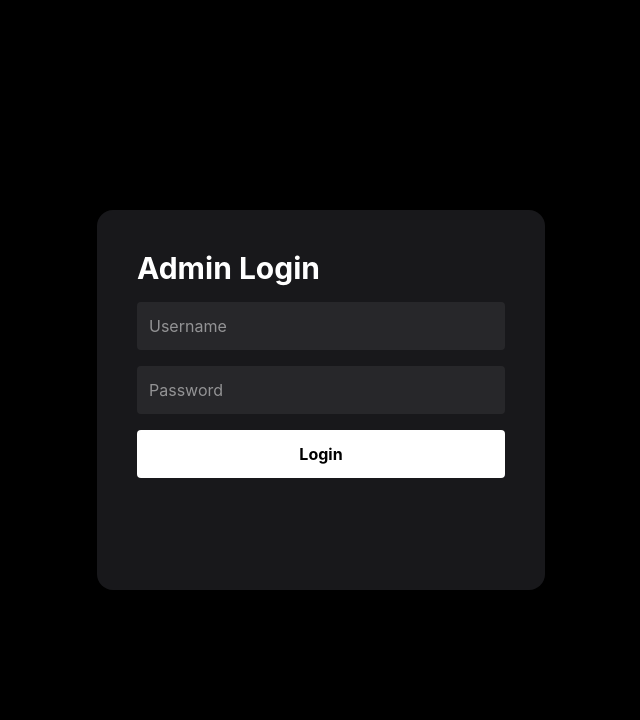
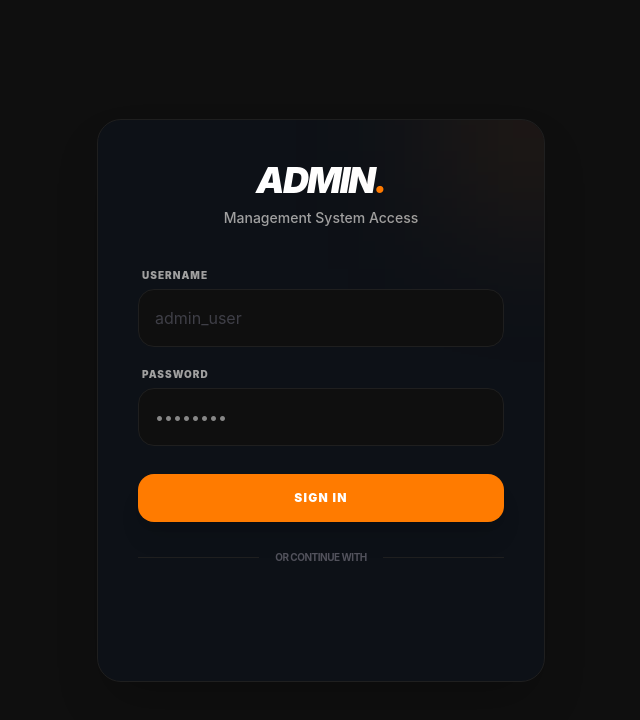
Before and after one commit to joaoloureiro-dev/portfolio-fullstack, a React (Vite) app in the folder frontend/: page / in a window 1280 px wide. Shown: the top 720 px of the page, without its empty margins (319-959 px from the left). Built offline with nearby package versions, Linux system fonts and the light colour scheme; no server answers.

Commit message:
feat: implement dashboard sidebar and layout structure
- Add Sidebar component with orange-themed navigation
- Implement DashboardLayout to persist sidebar across views
- Update Dashboard and Login styles to match premium dark theme
- Integrate global CSS variables for Tailwind v4 consistency

```diff
--- /dev/null
+++ b/frontend/src/components/Sidebar.tsx
@@ -0,0 +1,44 @@
+// src/components/Sidebar.tsx
+import { useNavigate, useLocation } from "react-router-dom";
+
+export default function Sidebar() {
+    const navigate = useNavigate();
+    const location = useLocation();
+
+    return (
+        // Mudámos a ordem: primeiro como ele se comporta em mobile (hidden)
+        // e depois em desktop (md:flex)
+        <aside className="hidden md:flex w-64 flex-col bg-(--color-bg-secondary) border-r border-(--color-border) shrink-0">
+
+            <div className="p-8">
+                <h2 className="text-2xl font-black text-white italic tracking-tighter">
+                    ADMIN<span className="text-(--color-primary)">.</span>
+                </h2>
+            </div>
+
+            <nav className="flex-1 px-4 space-y-2">
+                <button
+                    onClick={() => navigate("/dashboard")}
+                    className={`w-full text-left p-4 rounded-2xl font-black uppercase text-[10px] tracking-widest cursor-pointer transition-all ${location.pathname === "/dashboard"
+                            ? "bg-(--color-primary)/10 text-(--color-primary) border border-(--color-primary)/20"
+                            : "text-zinc-500 hover:text-white hover:bg-zinc-800/50"
+                        }`}
+                >
+                    Dashboard
+                </button>
+            </nav>
+
+            <div className="p-6 border-t border-(--color-border)">
+                <h3 className="text-(--color-primary) text-[10px] font-black uppercase tracking-widest mb-4 italic">
+                    Management
+                </h3>
+                <button
+                    onClick={() => { localStorage.clear(); navigate("/"); }}
+                    className="w-full text-left text-zinc-500 font-black text-[10px] uppercase tracking-widest hover:text-red-500 transition-all cursor-pointer"
+                >
+                    Sign Out
+                </button>
+            </div>
+        </aside>
+    );
+}
--- a/frontend/src/layouts/DashboardLayout.tsx
+++ b/frontend/src/layouts/DashboardLayout.tsx
@@ -1,24 +1,23 @@
 import type { ReactNode } from "react";
+import Sidebar from "../components/Sidebar"; // Agora vamos usar isto!
 
-export default function DashboardLayout({ children }: { children: ReactNode }) {
+interface LayoutProps {
+    children: ReactNode;
+}
+
+export default function DashboardLayout({ children }: LayoutProps) {
     return (
-        <div className="min-h-screen bg-black text-white flex">
+        <div className="min-h-screen bg-(--color-bg) text-white flex">
 
-            {/* SIDEBAR */}
-            <aside className="w-64 bg-zinc-900 p-6">
-                <h1 className="text-xl font-bold mb-8">
-                    Admin Panel
-                </h1>
+            {/* SIDEBAR COMPONENT */}
+            {/* Chamamos o componente aqui para o import ser lido */}
+            <Sidebar />
 
-                <nav className="space-y-4 text-sm">
-                    <p className="text-zinc-400">Dashboard</p>
-                    <p className="text-zinc-400">Requests</p>
-                </nav>
-            </aside>
-
-            {/* CONTENT */}
-            <main className="flex-1 p-8">
-                {children}
+            {/* CONTENT AREA */}
+            <main className="flex-1 overflow-y-auto">
+                <div className="max-w-7xl mx-auto p-4 md:p-8">
+                    {children}
+                </div>
             </main>
 
         </div>
--- a/frontend/src/main.tsx
+++ b/frontend/src/main.tsx
@@ -1,5 +1,6 @@
 import React from "react";
 import ReactDOM from "react-dom/client";
+import './styles/global.css'
 
 import { GoogleOAuthProvider } from "@react-oauth/google";
 
--- a/frontend/src/pages/Login.tsx
+++ b/frontend/src/pages/Login.tsx
@@ -1,7 +1,6 @@
 import { useState } from "react";
 import { useNavigate } from "react-router-dom";
 import { GoogleLogin } from "@react-oauth/google";
-
 import { useAuth } from "../contexts/AuthContext";
 
 export default function Login() {
@@ -13,17 +12,14 @@ export default function Login() {
 
     async function handleLogin(e: React.FormEvent) {
         e.preventDefault();
-
+        try {
             const res = await fetch("http://localhost:3000/login", {
                 method: "POST",
-            headers: {
-                "Content-Type": "application/json",
-            },
+                headers: { "Content-Type": "application/json" },
                 body: JSON.stringify({ username, password }),
             });
 
             const data = await res.json();
-
             if (!res.ok) {
                 alert("Login failed");
                 return;
@@ -31,21 +27,21 @@ export default function Login() {
 
             login(data.token);
             navigate("/dashboard");
+        } catch (error) {
+            console.error("Request error:", error);
+            alert("Could not connect to the server.");
+        }
     }
 
     async function handleGoogleLogin(credentialResponse: any) {
+        try {
             const res = await fetch("http://localhost:3000/auth/google", {
                 method: "POST",
-            headers: {
-                "Content-Type": "application/json",
-            },
-            body: JSON.stringify({
-                token: credentialResponse.credential,
-            }),
+                headers: { "Content-Type": "application/json" },
+                body: JSON.stringify({ token: credentialResponse.credential }),
             });
 
             const data = await res.json();
-
             if (!res.ok) {
                 alert("Google login failed");
                 return;
@@ -53,53 +49,88 @@ export default function Login() {
 
             login(data.token);
             navigate("/dashboard");
+        } catch (error) {
+            console.error("Google Auth Error:", error);
+            alert("Error authenticating with Google.");
+        }
     }
 
     return (
-        <div className="min-h-screen bg-black text-white flex items-center justify-center">
+        <div className="min-h-screen bg-(--color-bg) flex items-center justify-center p-4">
+            <div className="w-full max-w-md bg-(--color-bg-secondary) border border-(--color-border) p-10 rounded-3xl shadow-2xl relative overflow-hidden">
 
-            <form
-                onSubmit={handleLogin}
-                className="bg-zinc-900 p-10 rounded-2xl w-full max-w-md space-y-4"
-            >
-                <h1 className="text-3xl font-bold">
-                    Admin Login
+                {/* Decorative Glow */}
+                <div className="absolute -top-24 -right-24 w-48 h-48 bg-(--color-primary)/10 blur-[80px]"></div>
+
+                <div className="text-center mb-10">
+                    <h1 className="text-4xl font-black text-white tracking-tighter mb-2 italic">
+                        ADMIN<span className="text-(--color-primary)">.</span>
                     </h1>
+                    <p className="text-(--color-text-secondary) text-sm font-medium">
+                        Management System Access
+                    </p>
+                </div>
 
+                <form onSubmit={handleLogin} className="space-y-5 relative z-10">
+                    <div>
+                        <label className="block text-[10px] font-black text-(--color-text-secondary) uppercase mb-1.5 ml-1 tracking-widest">
+                            Username
+                        </label>
                         <input
-                    className="w-full p-3 rounded bg-zinc-800"
-                    placeholder="Username"
+                            className="w-full bg-(--color-bg) border border-(--color-border) p-4 rounded-2xl text-white focus:border-(--color-primary) focus:ring-1 focus:ring-(--color-primary) transition-all outline-none placeholder:text-zinc-700"
+                            placeholder="admin_user"
                             value={username}
                             onChange={(e) => setUsername(e.target.value)}
+                            required
                         />
+                    </div>
 
+                    <div>
+                        <label className="block text-[10px] font-black text-(--color-text-secondary) uppercase mb-1.5 ml-1 tracking-widest">
+                            Password
+                        </label>
                         <input
                             type="password"
-                    className="w-full p-3 rounded bg-zinc-800"
-                    placeholder="Password"
+                            className="w-full bg-(--color-bg) border border-(--color-border) p-4 rounded-2xl text-white focus:border-(--color-primary) focus:ring-1 focus:ring-(--color-primary) transition-all outline-none"
+                            placeholder="••••••••"
                             value={password}
                             onChange={(e) => setPassword(e.target.value)}
+                            required
                         />
+                    </div>
 
                     <button
                         type="submit"
-                    className="w-full bg-white text-black p-3 rounded font-bold"
+                        className="w-full bg-(--color-primary) hover:bg-(--color-primary-hover) text-white font-black py-4 rounded-2xl shadow-xl shadow-(--color-primary)/20 transition-all transform active:scale-[0.98] uppercase text-xs tracking-widest mt-2 cursor-pointer"
                     >
-                    Login
+                        Sign In
                     </button>
 
-                {/* GOOGLE LOGIN */}
-                <div className="flex justify-center pt-4">
+                    {/* DIVIDER with h-px */}
+                    <div className="flex items-center gap-4 py-2">
+                        <div className="h-px flex-1 bg-(--color-border)"></div>
+                        <span className="text-[10px] font-bold text-zinc-600 uppercase tracking-tighter">Or continue with</span>
+                        <div className="h-px flex-1 bg-(--color-border)"></div>
+                    </div>
+
+                    {/* CENTERED GOOGLE LOGIN - Full Width Match */}
+                    <div className="flex justify-center w-full pt-2">
+                        <div className="w-full transition-all hover:opacity-90">
                             <GoogleLogin
                                 onSuccess={handleGoogleLogin}
-                        onError={() => {
-                            console.log("Google Login Failed");
-                        }}
+                                onError={() => console.log("Google Login Failed")}
+                                theme="filled_black"
+                                shape="pill"
+                                // Using a large fixed width or "container" logic
+                                // to ensure it fills the max-width of the parent
+                                width="352px"
+                                text="signin_with"
+                                logo_alignment="left"
                             />
                         </div>
-
+                    </div>
                 </form>
-
+            </div>
         </div>
     );
 }
--- /dev/null
+++ b/frontend/src/styles/global.css
@@ -0,0 +1,24 @@
+/* No Tailwind v4, basta este import para carregar tudo */
+@import "tailwindcss";
+
+:root {
+    --color-bg: #0f0f0f;
+    --color-bg-secondary: #0d1117;
+    --color-primary: #ff7b00;
+    --color-primary-hover: #e66a00;
+    --color-text: #ffffff;
+    --color-text-secondary: #a0a0a0;
+    --color-border: #1f1f1f;
+    --gradient-main: linear-gradient(90deg, #0f0f0f, #ff7b00);
+}
+
+/* O Tailwind v4 deteta estas variáveis automaticamente como utilitários */
+/* Exemplo: podes usar bg-bg-secondary ou text-primary no teu HTML */
+
+html,
+body {
+    background-color: var(--color-bg);
+    color: var(--color-text);
+    margin: 0;
+    padding: 0;
+}
```
Also changed, not shown: frontend/src/pages/Dashboard.tsx (+104 -94 lines). Lines whose indentation alone changed are shown as unchanged.
